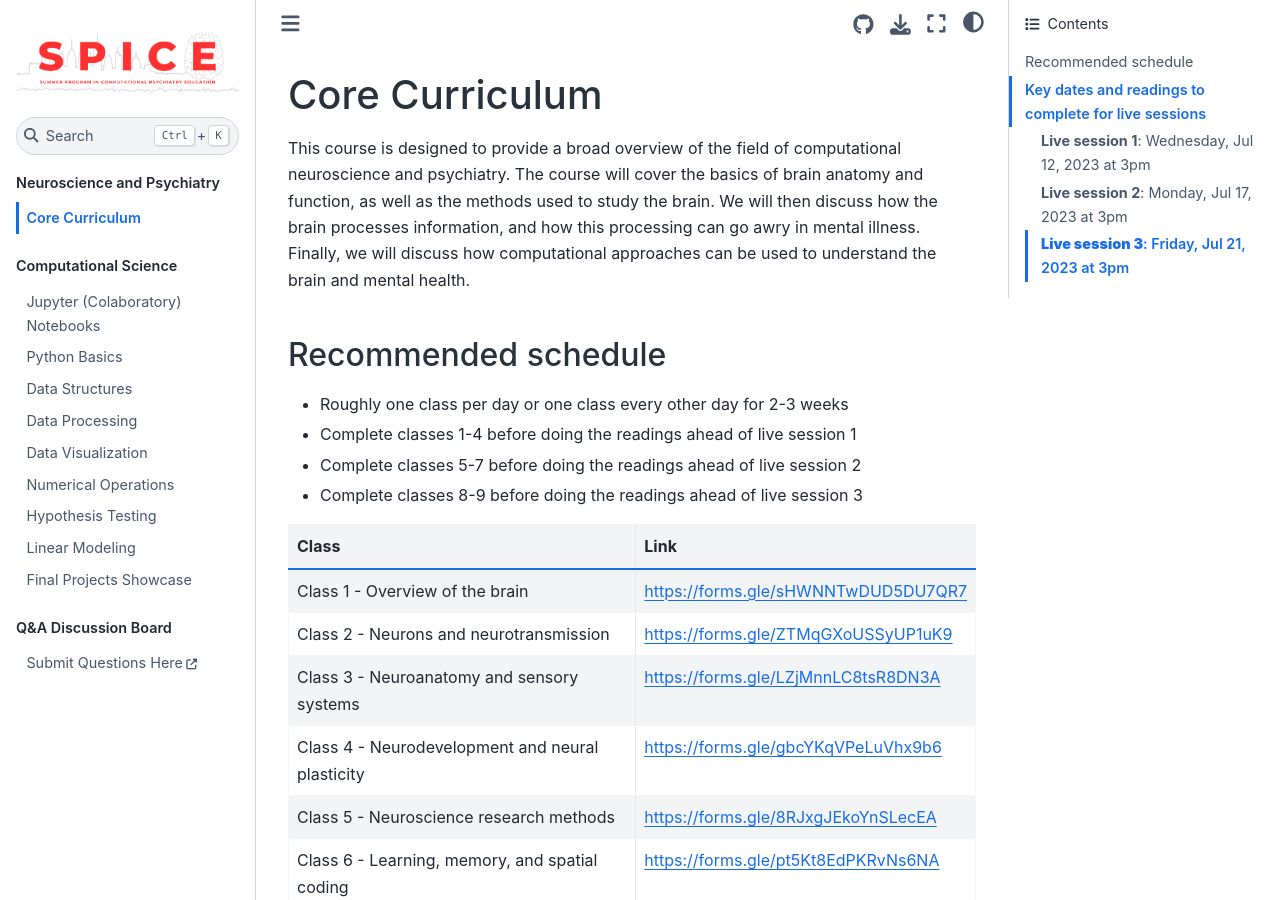
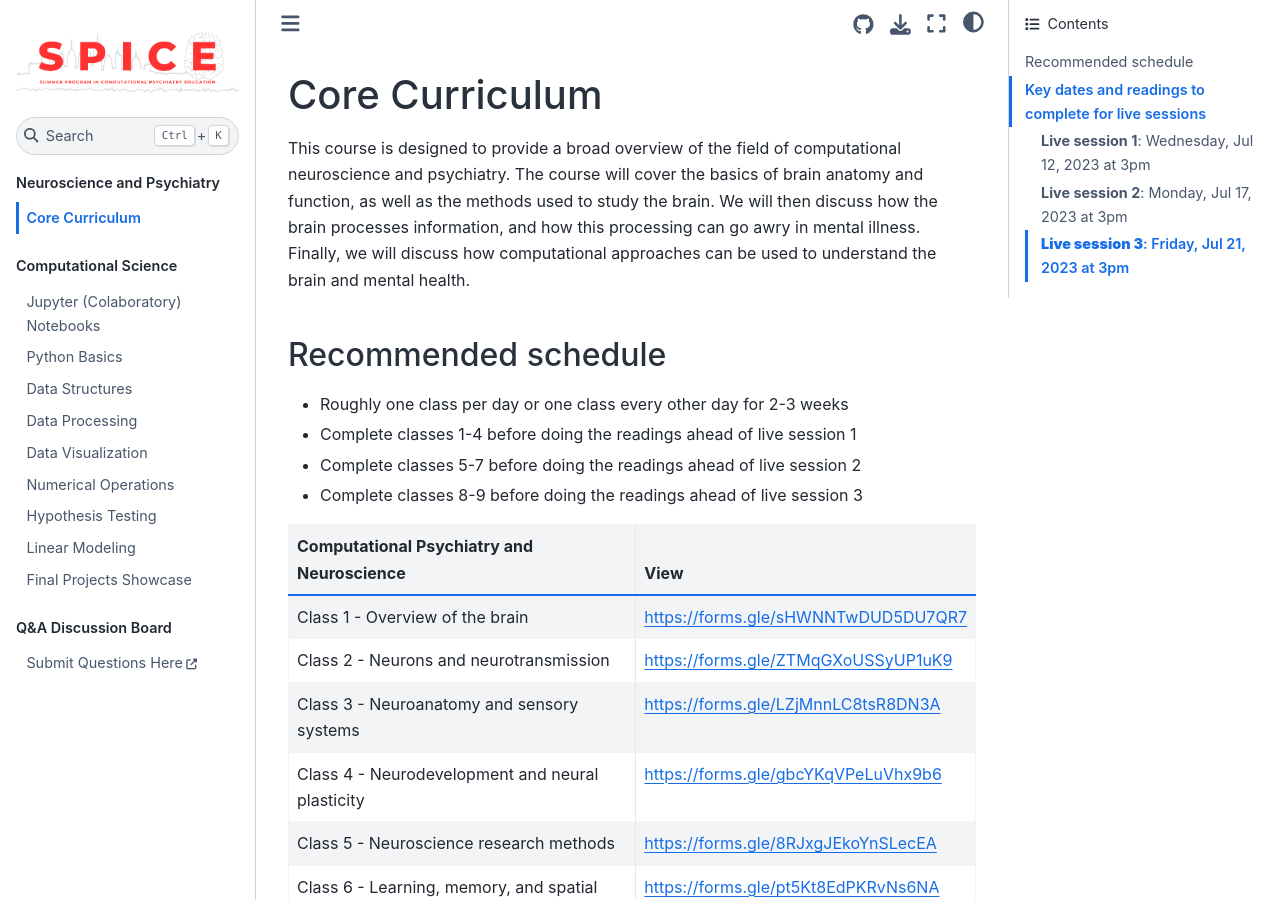
Before and after one commit to Center-for-Computational-Psychiatry/course_spice, a Jupyter Book: the page built from modules/module-00_intro-to-neuro-psych.md, in a window 1280 px wide and 900 px high. Built offline with Jupyter Book 1.0.4 settings and Sphinx 7.4.7 and the Sphinx Book theme 1.1.4, drawn with Linux system fonts in a browser that asks for light colours.

Commit message:
Updated table

```diff
--- a/modules/module-00_intro-to-neuro-psych.md
+++ b/modules/module-00_intro-to-neuro-psych.md
@@ -8,7 +8,7 @@ This course is designed to provide a broad overview of the field of computationa
 - Complete classes 5-7 before doing the readings ahead of live session 2
 - Complete classes 8-9 before doing the readings ahead of live session 3
 
-| Class | Link |
+| Computational Psychiatry and Neuroscience | View |
 |-------|------|
 | Class 1 - Overview of the brain | [https://forms.gle/sHWNNTwDUD5DU7QR7](https://forms.gle/sHWNNTwDUD5DU7QR7) |
 | Class 2 - Neurons and neurotransmission | [https://forms.gle/ZTMqGXoUSSyUP1uK9](https://forms.gle/ZTMqGXoUSSyUP1uK9) |
```
